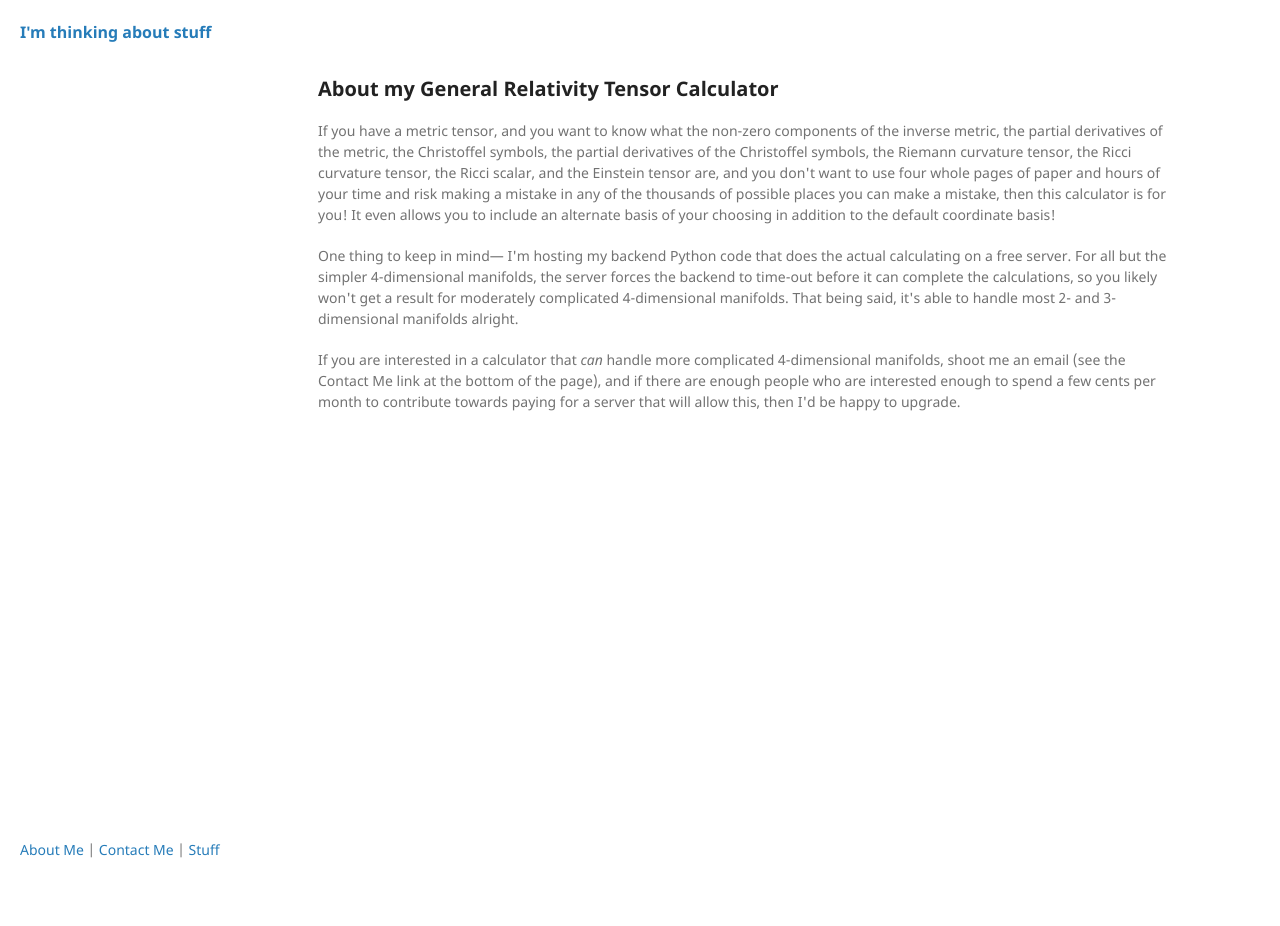
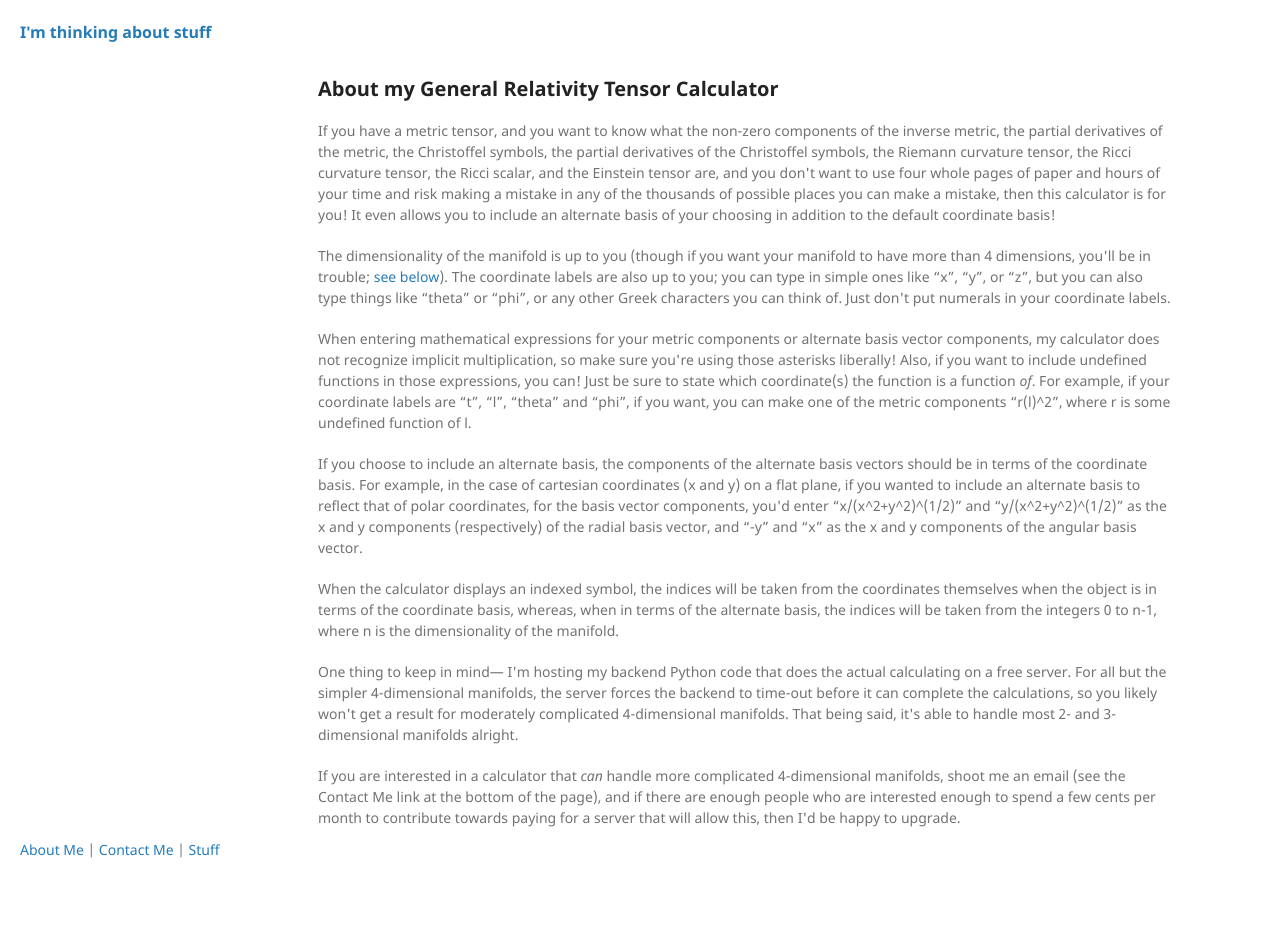
Before and after one commit to kettlecornwitha-QU/Im-thinking, a Jekyll site: the page built from TC_About.html, in a window 1280 px wide. Built offline with Jekyll 4.4.1, drawn with Linux system fonts in a browser that asks for light colours; before the commit the page ends 900 px from its top, so only the background shows below that.

Commit message:
Update tensor calculator about page

```diff
--- a/TC_About.html
+++ b/TC_About.html
@@ -8,6 +8,18 @@ title: About my General Relativity Tensor Calculator
 If you have a metric tensor, and you want to know what the non-zero components of the inverse metric, the partial derivatives of the metric, the Christoffel symbols, the partial derivatives of the Christoffel symbols, the Riemann curvature tensor, the Ricci curvature tensor, the Ricci scalar, and the Einstein tensor are, and you don't want to use four whole pages of paper and hours of your time and risk making a mistake in any of the thousands of possible places you can make a mistake, then this calculator is for you!  It even allows you to include an alternate basis of your choosing in addition to the default coordinate basis!
 </p>
 <p>
+The dimensionality of the manifold is up to you (though if you want your manifold to have more than 4 dimensions, you'll be in trouble; <a href="#warning">see below</a>).  The coordinate labels are also up to you; you can type in simple ones like &ldquo;x&rdquo;, &ldquo;y&rdquo;, or &ldquo;z&rdquo;, but you can also type things like &ldquo;theta&rdquo; or &ldquo;phi&rdquo;, or any other Greek characters you can think of.  Just don't put numerals in your coordinate labels.
+</p>
+<p>
+When entering mathematical expressions for your metric components or alternate basis vector components, my calculator does not recognize implicit multiplication, so make sure you're using those asterisks liberally!  Also, if you want to include undefined functions in those expressions, you can!  Just be sure to state which coordinate(s) the function is a function <i>of</i>.  For example, if your coordinate labels are &ldquo;t&rdquo;, &ldquo;l&rdquo;, &ldquo;theta&rdquo; and &ldquo;phi&rdquo;, if you want, you can make one of the metric components &ldquo;r(l)^2&rdquo;, where r is some undefined function of l.
+</p>
+<p>
+If you choose to include an alternate basis, the components of the alternate basis vectors should be in terms of the coordinate basis.  For example, in the case of cartesian coordinates (x and y) on a flat plane, if you wanted to include an alternate basis to reflect that of polar coordinates, for the basis vector components, you'd enter &ldquo;x/(x^2+y^2)^(1/2)&rdquo; and &ldquo;y/(x^2+y^2)^(1/2)&rdquo; as the x and y components (respectively) of the radial basis vector, and &ldquo;-y&rdquo; and &ldquo;x&rdquo; as the x and y components of the angular basis vector.
+</p>
+<p>
+When the calculator displays an indexed symbol, the indices will be taken from the coordinates themselves when the object is in terms of the coordinate basis, whereas, when in terms of the alternate basis, the indices will be taken from the integers 0 to n-1, where n is the dimensionality of the manifold.
+</p>
+<p id="warning">
 One thing to keep in mind&mdash; I'm hosting my backend Python code that does the actual calculating on a free server.  For all but the simpler 4-dimensional manifolds, the server forces the backend to time-out before it can complete the calculations, so you likely won't get a result for moderately complicated 4-dimensional manifolds.  That being said, it's able to handle most 2- and 3-dimensional manifolds alright.
 </p>
 <p>
```
